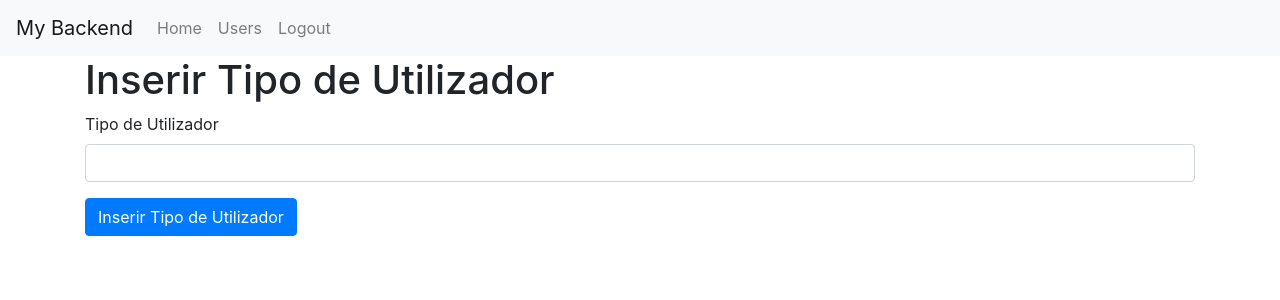
After one commit to JoaoMatias15/Base-de-Dados-2-Projeto-Final-Grupo-15, a Django app: page /PCBusca_ProjetoApp/admin/inserir_tipo_utilizador/ in a window 1280 px wide. The commit adds this page. Shown: the top 300 px of the page. Run offline with Django 4.2, Linux system fonts and the light colour scheme; some libraries are stand-ins or nearby versions.

Commit message:
fix producao e tipo utilizadores
fix producao e tipo utilizadores

```diff
--- /dev/null
+++ b/15-ProjFinalBD2 23 24/PCBusca_Projeto/PCBusca_ProjetoApp/templates/admin/insert_tipo_utilizador.html
@@ -0,0 +1,16 @@
+{% extends "admin/base_admin.html" %}
+{% load static %}
+
+{% block content %}
+<div class="container">
+    <h1>Inserir Tipo de Utilizador</h1>
+    <form method="post" action="{% url 'inserir_tipo_utilizador' %}">
+        {% csrf_token %}
+        <div class="form-group">
+            <label for="tipo_utilizador">Tipo de Utilizador</label>
+            <input type="text" class="form-control" id="tipo_utilizador" name="tipo_utilizador" required>
+        </div>
+        <button type="submit" class="btn btn-primary">Inserir Tipo de Utilizador</button>
+    </form>
+</div>
+{% endblock %}
--- a/15-ProjFinalBD2 23 24/PCBusca_Projeto/PCBusca_ProjetoApp/urls.py
+++ b/15-ProjFinalBD2 23 24/PCBusca_Projeto/PCBusca_ProjetoApp/urls.py
@@ -30,10 +30,6 @@ urlpatterns =[
     path('admin/listar_equipamentos/', views.get_equipamentos, name='listar_equipamentos'),
     path('admin/editar_equipamento/<int:id>/', views.update_equipamento, name='editar_equipamento'),
     path('admin/apagar_equipamento/<int:id>/', views.apagar_equipamento, name='apagar_equipamento'),
-    path('admin/inserir_producao', views.insert_producao, name='inserir_producao'),
-    path('admin/editar_producao/<int:id>/', views.update_producao, name='editar_producao'),
-    path('admin/apagar_producao/<int:id>/', views.apagar_producao, name='apagar_producao'),
-    path('admin/listar_producoes/', views.get_producoes, name='listar_producoes'),
     path('admin/listar_tipo_componentes/', views.get_tipo_componentes, name='listar_tipo_componentes'),
     path('admin/inserir_tipo_componente/', views.insert_into_tipo_componentes, name='inserir_tipo_componente'),
     path('admin/editar_tipo_componente/<int:id>/', views.update_tipo_componente, name='editar_tipo_componente'),
@@ -46,9 +42,13 @@ urlpatterns =[
     path('admin/inserir_tipo_mao_de_obra/', views.inserir_tipo_mao_de_obra, name='inserir_tipo_mao_de_obra'),
     path('admin/editar_tipo_mao_de_obra/<int:id>/', views.update_tipo_mao_de_obra, name='editar_tipo_mao_de_obra'),
     path('admin/apagar_tipo_mao_de_obra/<int:id>/', views.apagar_tipo_mao_de_obra, name='apagar_tipo_mao_de_obra'),
-    path('admin/listar_producoes/', views.get_producoes, name='listar_producao'),
-    path('admin/inserir_producao/', views.insert_producao, name='inserir_producao'),
+    path('admin/listar_producoes/', views.get_producoes, name='listar_producoes'),
+    path('admin/inserir_producao', views.insert_producao, name='inserir_producao'),
     path('admin/editar_producao/<int:id>/', views.update_producao, name='editar_producao'),
     path('admin/apagar_producao/<int:id>/', views.apagar_producao, name='apagar_producao'),
     path('carrinho', views.carrinho, name='carrinho'),
+    path('admin/listar_tipo_utilizador/', views.get_tipo_utilizador, name='listar_tipo_utilizador'),
+    path('admin/inserir_tipo_utilizador/', views.inserir_tipo_utilizador, name='inserir_tipo_utilizador'),
+    path('admin/editar_tipo_utilizador/<int:id>/', views.update_tipo_utilizador, name='editar_tipo_utilizador'),
+    path('admin/apagar_tipo_utilizador/<int:id>/', views.apagar_tipo_utilizador, name='apagar_tipo_utilizador'),
 ]
--- a/15-ProjFinalBD2 23 24/PCBusca_Projeto/PCBusca_ProjetoApp/views.py
+++ b/15-ProjFinalBD2 23 24/PCBusca_Projeto/PCBusca_ProjetoApp/views.py
@@ -1023,7 +1023,7 @@ def create_encomenda(request):
                     morada_armazem="Sample Armazem",
                     morada_cliente="Sample Morada Cliente",
                     quantidade=carrinho_item.quantidade,
-                    data_encomenda_cliente=timezone.now(),
+                    # data_encomenda_cliente=timezone.now(),
                     nome_artigo="Sample Artigo",
                     telemovel_cliente="Sample Telemovel",
                     metodo_pagamento="Sample Metodo Pagamento",
@@ -1038,3 +1038,59 @@ def create_encomenda(request):
 
     except Exception as e:
         return render(request, 'error_template.html', {'error': str(e)})
+
+
+# tipo de utilizadores
+
+def get_tipo_utilizador(request):
+    with connections['postgres'].cursor() as cursor:
+        cursor.callproc('get_tipos_utilizadores_data')
+        tipos_utilizador = cursor.fetchall()
+        print('--------------------------------------------------------------------------------------------------------------------------')
+        print(tipos_utilizador)
+        print('--------------------------------------------------------------------------------------------------------------------------')
+
+    return render(request, 'admin/listar_tipo_utilizador.html', {'tipos_utilizador': tipos_utilizador})
+
+def inserir_tipo_utilizador(request):
+    if request.method == 'POST':
+        tipo_utilizador = request.POST['tipo_utilizador']
+
+        with connections['postgres'].cursor() as cursor:
+            cursor.execute(
+                "CALL insert_into_tipo_utilizador(%s::varchar)",
+                [tipo_utilizador]
+            )
+
+        return redirect('listar_tipo_utilizador')
+
+    return render(request, 'admin/insert_tipo_utilizador.html')
+
+def update_tipo_utilizador(request, id):
+    with connections['postgres'].cursor() as cursor:
+        cursor.callproc('get_tipo_utilizador_by_id', [id])
+        tipo_utilizador = cursor.fetchone()
+
+    if request.method == 'POST':
+        # Obter dados do formulário
+        tipo_utilizador = request.POST['descricao_tipo_utilizador']
+
+        # Chamar procedimento para atualizar tipo_utilizador
+        with connections['postgres'].cursor() as cursor:
+            cursor.execute("""
+            CALL update_tipo_utilizador(
+                 %s::integer, %s::varchar
+            )""",
+                [id, tipo_utilizador]
+            )
+
+        return redirect('listar_tipo_utilizador')
+
+    return render(request, 'admin/editar_tipo_utilizador.html', {'tipo_utilizador': tipo_utilizador})
+
+def apagar_tipo_utilizador(request, id):
+    if request.method == 'POST':
+        with connections['postgres'].cursor() as cursor:
+            cursor.execute("CALL delete_tipo_utilizador(%s)", [id])
+
+    return redirect('listar_tipo_utilizador')
```
Also changed, not shown: 15-ProjFinalBD2 23 24/PCBusca_Projeto/PCBusca_ProjetoApp/templates/admin/editar_producao.html (+6 -4 lines), 15-ProjFinalBD2 23 24/PCBusca_Projeto/PCBusca_ProjetoApp/templates/admin/editar_tipo_utilizador.html (added, +32 -0 lines), 15-ProjFinalBD2 23 24/PCBusca_Projeto/PCBusca_ProjetoApp/templates/admin/insert_producao.html (+6 -4 lines), 15-ProjFinalBD2 23 24/PCBusca_Projeto/PCBusca_ProjetoApp/templates/admin/listar_tipo_utilizador.html (added, +44 -0 lines).
